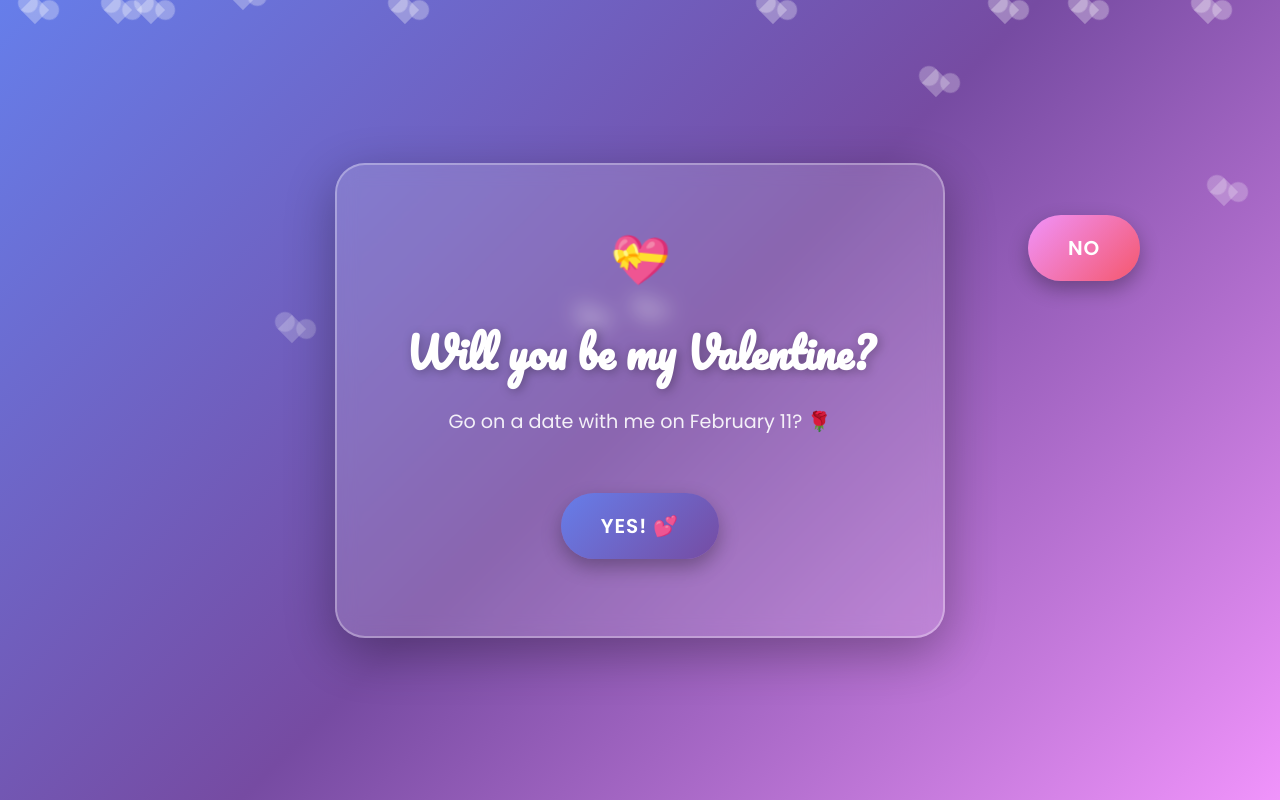
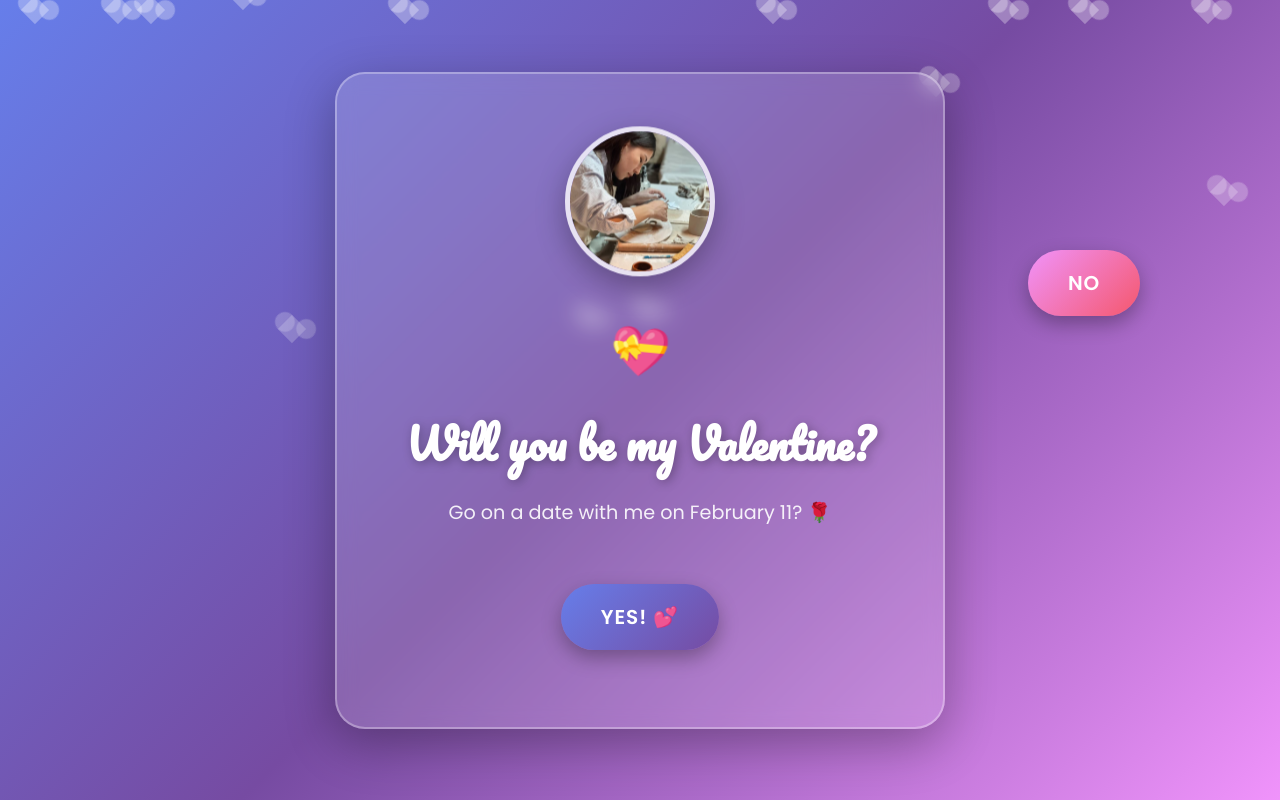
Before and after one commit to Mandakhbayar/valentine, a plain HTML site: page valentine.html in a window 1280 px wide. Drawn offline with Linux system fonts and the light colour scheme.

Commit message:
Add profile photo section with floating animation to Valentine proposal

```diff
--- a/valentine.html
+++ b/valentine.html
@@ -187,6 +187,36 @@
       }
     }
 
+    /* Profile photo styles */
+    .photo-container {
+      margin-bottom: 25px;
+      animation: float 3s ease-in-out infinite;
+    }
+
+    @keyframes float {
+      0%, 100% {
+        transform: translateY(0px);
+      }
+      50% {
+        transform: translateY(-10px);
+      }
+    }
+
+    .profile-photo {
+      width: 150px;
+      height: 150px;
+      border-radius: 50%;
+      object-fit: cover;
+      border: 5px solid rgba(255, 255, 255, 0.8);
+      box-shadow: 0 10px 30px rgba(0, 0, 0, 0.3);
+      transition: transform 0.3s ease;
+    }
+
+    .profile-photo:hover {
+      transform: scale(1.3);
+      box-shadow: 0 15px 40px rgba(0, 0, 0, 0.4);
+    }
+
     @media (max-width: 768px) {
       .container {
         padding: 40px 30px;
@@ -204,6 +234,11 @@
         padding: 15px 30px;
         font-size: 16px;
       }
+
+      .profile-photo {
+        width: 120px;
+        height: 120px;
+      }
     }
   </style>
 </head>
@@ -211,6 +246,10 @@
   <div class="hearts" id="hearts"></div>
 
   <div class="container">
+    <!-- Өөрийн зургийн нэрийг 'photo.jpg' оронд бичнэ үү -->
+    <div class="photo-container">
+      <img src="public/images/pro.jpg" alt="Your Photo" class="profile-photo" >
+    </div>
     <div class="emoji">💝</div>
     <h1>Will you be my Valentine?</h1>
     <p class="subtitle">Go on a date with me on February 11? 🌹</p>
```
Also changed, not shown: public/images/pro.jpg (added).
